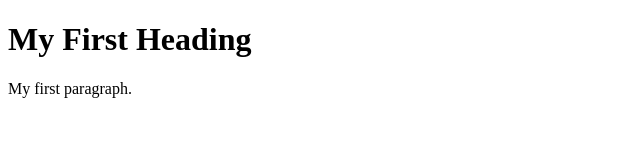
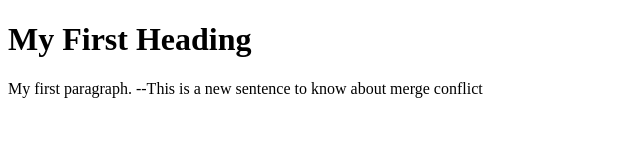
Before and after one commit to vishal9849/learning-github, a plain HTML site: page index.html in a window 1280 px wide. Shown: the whole page, without its empty margins (0-640 px from the left). Drawn offline with Linux system fonts and the light colour scheme.

Commit message:
updated index.html
added a extra sentence

```diff
--- a/index.html
+++ b/index.html
@@ -3,7 +3,7 @@
 <body>
 
 <h1>My First Heading</h1>
-<p>My first paragraph.</p>
+<p>My first paragraph. --This is a new sentence to know about merge conflict</p>
 
 </body>
 </html>
```
